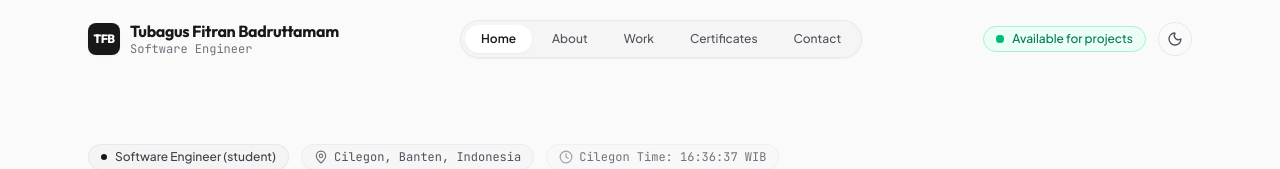
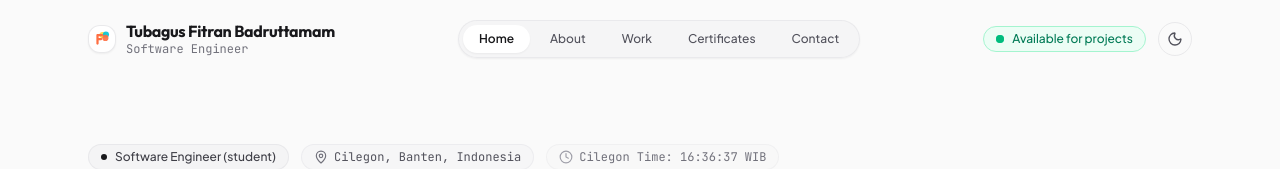
Before and after one commit to fitrantubagus-stack/fitran-dev-portofolio.com, a React (Vite) app: page / in a window 1280 px wide. Shown: the top 169 px of the page. Built offline with nearby package versions, Linux system fonts and the light colour scheme.

Commit message:
feat: add custom brand logo and favicon
Implement the new Fitran brand identity with a custom SVG favicon and a reusable `FitranLogo` component, replacing the text-based placeholder in the navbar.

```diff
--- a/index.html
+++ b/index.html
@@ -3,6 +3,8 @@
   <head>
     <meta charset="UTF-8" />
     <meta name="viewport" content="width=device-width, initial-scale=1.0" />
+    <link rel="icon" type="image/svg+xml" href="/favicon.svg" />
+    <link rel="apple-touch-icon" href="/favicon.svg" />
     <title>Tubagus Fitran Badruttamam — Software Engineer & Builder</title>
     <meta name="description" content="Portfolio of Tubagus Fitran Badruttamam — Software Engineer, multi-cloud certified builder (AWS, Google Cloud, NVIDIA), and 2x national gold medalist." />
     <meta property="og:title" content="Tubagus Fitran Badruttamam — Software Engineer & Builder" />
--- /dev/null
+++ b/src/components/FitranLogo.tsx
@@ -0,0 +1,103 @@
+import React from 'react';
+
+interface FitranLogoProps {
+  className?: string;
+  size?: 'sm' | 'md' | 'lg';
+  variant?: 'full' | 'icon' | 'badge';
+}
+
+/**
+ * Custom Brand Logo: "Fitran DEVELOPER" with the signature 3-color overlapping circles
+ * Colors: Yellow (#FFD53D), Cyan (#00C5D6), Coral/Orange (#FF6F43)
+ */
+export const FitranLogo: React.FC<FitranLogoProps> = ({
+  className = '',
+  size = 'md',
+  variant = 'full',
+}) => {
+  if (variant === 'icon' || variant === 'badge') {
+    const iconDimensions = {
+      sm: 'w-7 h-7',
+      md: 'w-9 h-9',
+      lg: 'w-12 h-12',
+    };
+
+    return (
+      <div
+        className={`relative ${iconDimensions[size]} shrink-0 rounded-xl bg-white dark:bg-zinc-900 border border-zinc-200/80 dark:border-zinc-800 shadow-xs flex items-center justify-center p-1 overflow-hidden transition-transform duration-200 hover:scale-105 ${className}`}
+      >
+        <svg viewBox="0 0 64 64" className="w-full h-full" fill="none" xmlns="http://www.w3.org/2000/svg">
+          {/* Overlapping Tri-Color Bubbles */}
+          <circle cx="34" cy="18" r="11" fill="#FFD53D" opacity="0.9" />
+          <circle cx="46" cy="16" r="11" fill="#00C5D6" opacity="0.9" />
+          <circle cx="44" cy="28" r="11" fill="#FF6F43" opacity="0.9" />
+
+          {/* Stylized 'F' */}
+          <path
+            d="M 12 18 C 12 15.79 13.79 14 16 14 L 32 14 C 34.21 14 36 15.79 36 18 C 36 20.21 34.21 22 32 22 L 20 22 L 20 28 L 29 28 C 31.21 28 33 29.79 33 32 C 33 34.21 31.21 36 29 36 L 20 36 L 20 48 C 20 50.21 18.21 52 16 52 C 13.79 52 12 50.21 12 48 Z"
+            fill="#FF6F43"
+          />
+        </svg>
+      </div>
+    );
+  }
+
+  // Full Brand Logo with "Fitran" + 3 Overlapping Circles + "DEVELOPER"
+  return (
+    <div className={`inline-flex items-center select-none ${className}`}>
+      <svg
+        viewBox="0 0 280 120"
+        className="h-9 sm:h-10 w-auto"
+        fill="none"
+        xmlns="http://www.w3.org/2000/svg"
+      >
+        {/* Main "Fitran" Text in rounded bold typography */}
+        <g fill="#FF6F43">
+          {/* F */}
+          <path d="M 20,38 L 20,86 C 20,88.5 22,90 24.5,90 C 27,90 29,88.5 29,86 L 29,66 L 46,66 C 48.5,66 50,64 50,61.5 C 50,59 48.5,57 46,57 L 29,57 L 29,47 L 49,47 C 51.5,47 53,45 53,42.5 C 53,40 51.5,38 49,38 Z" />
+
+          {/* i */}
+          <circle cx="62" cy="42" r="4.5" />
+          <path d="M 58,55 L 58,86 C 58,88.5 60,90 62.5,90 C 65,90 67,88.5 67,86 L 67,55 C 67,52.5 65,51 62.5,51 C 60,51 58,52.5 58,55 Z" />
+
+          {/* t */}
+          <path d="M 83,42 L 83,51 L 91,51 C 93,51 94.5,52.5 94.5,54.5 C 94.5,56.5 93,58 91,58 L 83,58 L 83,78 C 83,81 85,82.5 88,82.5 C 89.5,82.5 91,82 92,81 C 93.5,79.5 95.5,80.5 95.5,82.5 C 95.5,84 94.5,85.5 93,86.5 C 91.5,88 88.5,89 85.5,89 C 78.5,89 74.5,85 74.5,78 L 74.5,58 L 69.5,58 C 67.5,58 66,56.5 66,54.5 C 66,52.5 67.5,51 69.5,51 L 74.5,51 L 74.5,42 C 74.5,40 76.5,38.5 78.5,38.5 C 80.5,38.5 83,40 83,42 Z" />
+
+          {/* r */}
+          <path d="M 103,55 L 103,86 C 103,88.5 105,90 107.5,90 C 110,90 112,88.5 112,86 L 112,68 C 114,60 120,57 127,58.5 C 129,59 131,57.5 131,55 C 131,52.5 129.5,50.5 127,50.5 C 119,50.5 113.5,55 111.5,61 L 111.5,55 C 111.5,52.5 109.5,51 107.5,51 C 105.5,51 103,52.5 103,55 Z" />
+
+          {/* a */}
+          <path d="M 152,51 C 142,51 135,58 135,68 C 135,78 142,85 152,85 C 157,85 161,82.5 163.5,78 L 163.5,86 C 163.5,88.5 165.5,90 168,90 C 170.5,90 172.5,88.5 172.5,86 L 172.5,55 C 172.5,52.5 170.5,51 168,51 C 165.5,51 163.5,52.5 163.5,55 L 163.5,58 C 161,53.5 157,51 152,51 Z M 153.5,59 C 159,59 163.5,63.5 163.5,69 C 163.5,74.5 159,79 153.5,79 C 148,79 143.5,74.5 143.5,69 C 143.5,63.5 148,59 153.5,59 Z" />
+
+          {/* n */}
+          <path d="M 183,55 L 183,86 C 183,88.5 185,90 187.5,90 C 190,90 192,88.5 192,86 L 192,67 C 192,61.5 196,58 201.5,58 C 207,58 210.5,61.5 210.5,67 L 210.5,86 C 210.5,88.5 212.5,90 215,90 C 217.5,90 219.5,88.5 219.5,86 L 219.5,65 C 219.5,56 213.5,50.5 204.5,50.5 C 198.5,50.5 194,53.5 191.5,58 L 191.5,55 C 191.5,52.5 189.5,51 187.5,51 C 185,51 183,52.5 183,55 Z" />
+        </g>
+
+        {/* 3 Overlapping Colorful Bubble Circles on the right */}
+        <g>
+          {/* Yellow (Top-Left) */}
+          <circle cx="204" cy="34" r="14" fill="#FFD53D" opacity="0.9" />
+
+          {/* Cyan/Teal (Top-Right) */}
+          <circle cx="222" cy="31" r="14" fill="#00C5D6" opacity="0.9" />
+
+          {/* Coral/Orange (Bottom) */}
+          <circle cx="221" cy="48" r="14" fill="#FF6F43" opacity="0.9" />
+        </g>
+
+        {/* Subtext: DEVELOPER in high-contrast tracking */}
+        <text
+          x="126"
+          y="108"
+          fontFamily="system-ui, -apple-system, sans-serif"
+          fontSize="13"
+          fontWeight="900"
+          letterSpacing="4"
+          className="fill-zinc-900 dark:fill-white"
+        >
+          DEVELOPER
+        </text>
+      </svg>
+    </div>
+  );
+};
--- a/src/components/Navbar.tsx
+++ b/src/components/Navbar.tsx
@@ -1,6 +1,7 @@
 import React, { useState, useEffect } from 'react';
 import { SectionId } from '../types';
 import { PERSONAL_INFO } from '../data/portfolioData';
+import { FitranLogo } from './FitranLogo';
 import {
   Menu,
   X,
@@ -64,9 +65,7 @@ export const Navbar: React.FC<NavbarProps> = ({
           className="group flex items-center gap-2.5 text-left focus:outline-hidden"
           aria-label="Go to top of portfolio"
         >
-          <div className="w-8 h-8 rounded-lg bg-zinc-900 dark:bg-white text-white dark:text-zinc-900 flex items-center justify-center font-heading font-extrabold text-xs tracking-tighter shadow-xs group-hover:scale-105 transition-transform shrink-0">
-            TFB
-          </div>
+          <FitranLogo variant="badge" size="sm" />
           <div>
             <span className="font-heading font-bold text-sm sm:text-base text-zinc-900 dark:text-white block leading-tight">
               Tubagus Fitran Badruttamam
```
Also changed, not shown: public/favicon.svg (added).
